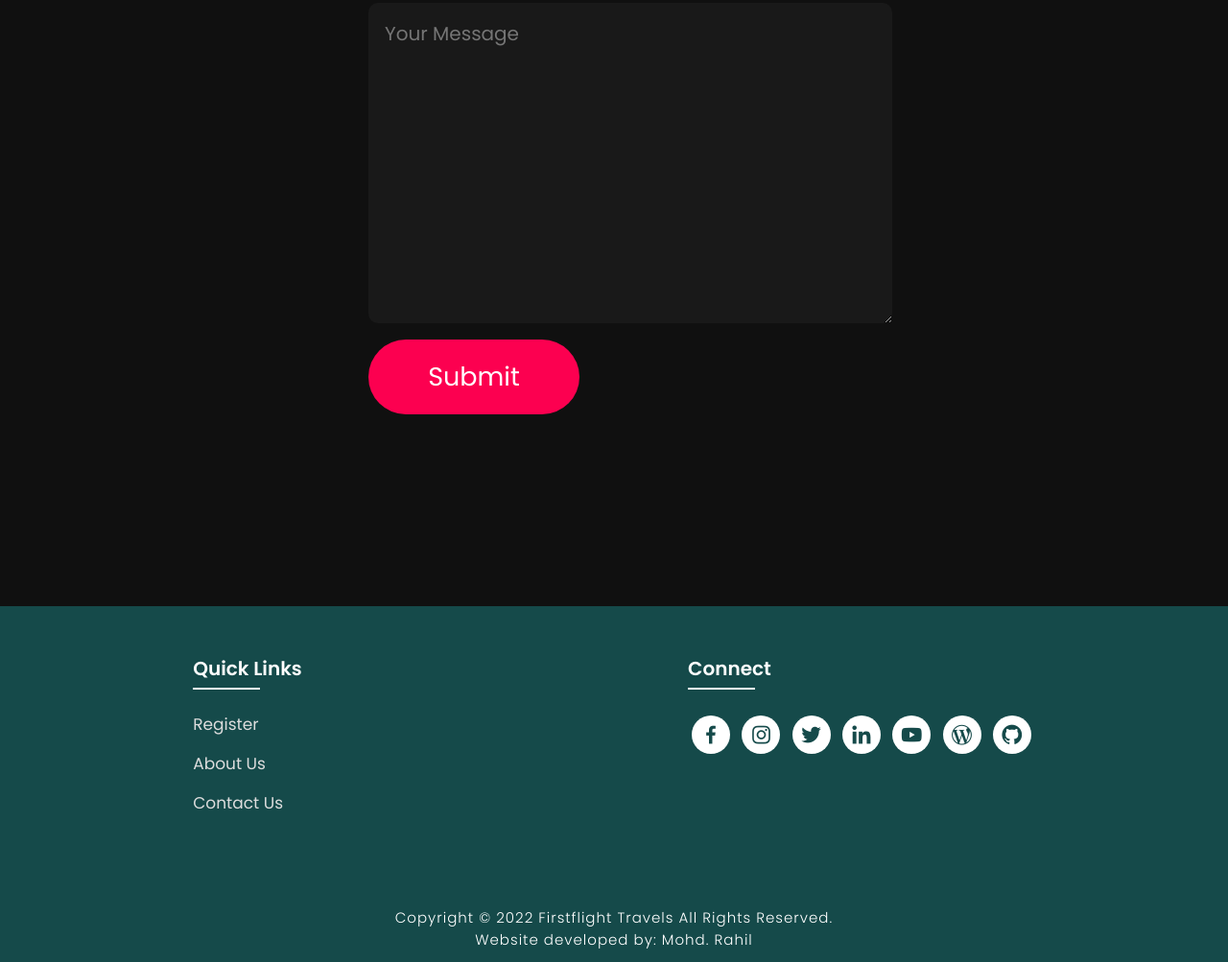
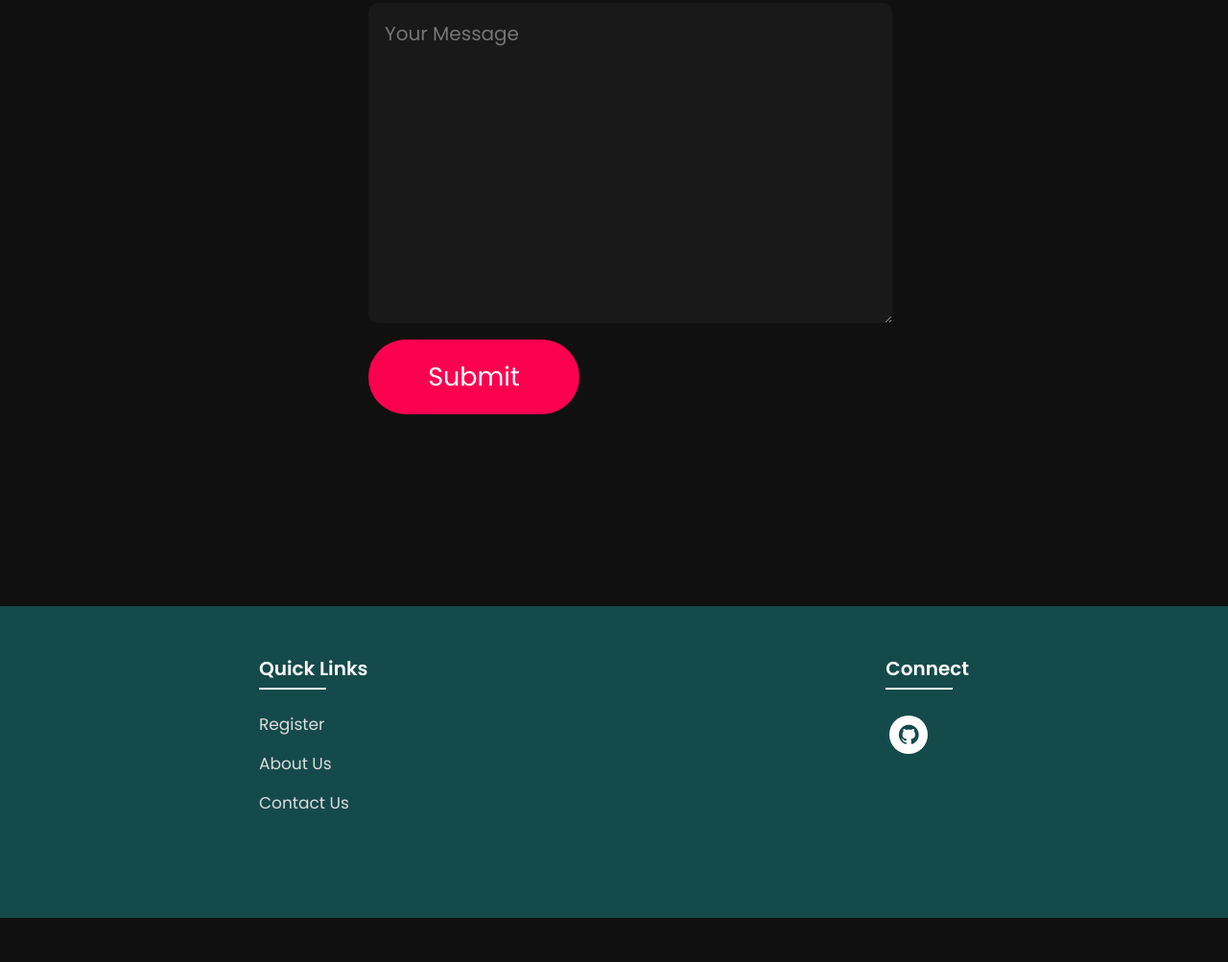
Before and after one commit to Anibhat135/Anibhat135.github.io, a plain HTML site: page contact.html in a window 1280 px wide. Shown: the part 579-1582 px from the top of the page at 96% size. After the commit the page ends 1536 px from the top, so only its background shows below. Drawn offline with nearby package versions, Linux system fonts and the light colour scheme.

Commit message:
Update contact.html

```diff
--- a/contact.html
+++ b/contact.html
@@ -63,13 +63,7 @@
             <div class="footlinks">
                 <h4>Connect</h4>
                 <div class="social">
-                    <a href="https://www.facebook.com/mohd.rahil.blogger" target="_blank"><i class='bx bxl-facebook'></i></a>
-                    <a href="https://www.instagram.com/mohdrahil101" target="_blank"><i class='bx bxl-instagram' ></i></a>
-                    <a href="https://www.twitter.com/mohdrahil101" target="_blank"><i class='bx bxl-twitter' ></i></a>
-                    <a href="https://www.linkedin.com/in/mohdrahil101" target="_blank"><i class='bx bxl-linkedin' ></i></a>
-                    <a href="https://www.youtube.com/techdollarz" target="_blank"><i class='bx bxl-youtube' ></i></a>
-                    <a href="https://www.mohdrahil.wordpress.com" target="_blank"><i class='bx bxl-wordpress' ></i></a>
-                    <a href="https://www.github.com/mohdrahil101" target="_blank"><i class='bx bxl-github'></i></a>
+                    <a href="https://www.github.com/Anibhat135" target="_blank"><i class='bx bxl-github'></i></a>
                 </div>
             </div>
 
@@ -77,7 +71,7 @@
     </div>
 
     <div class="end">
-        <p>Copyright © 2022 Firstflight Travels All Rights Reserved.<br>Website developed by: Mohd. Rahil</p>
+        <p></p>
     </div>
 </section>
 
```
